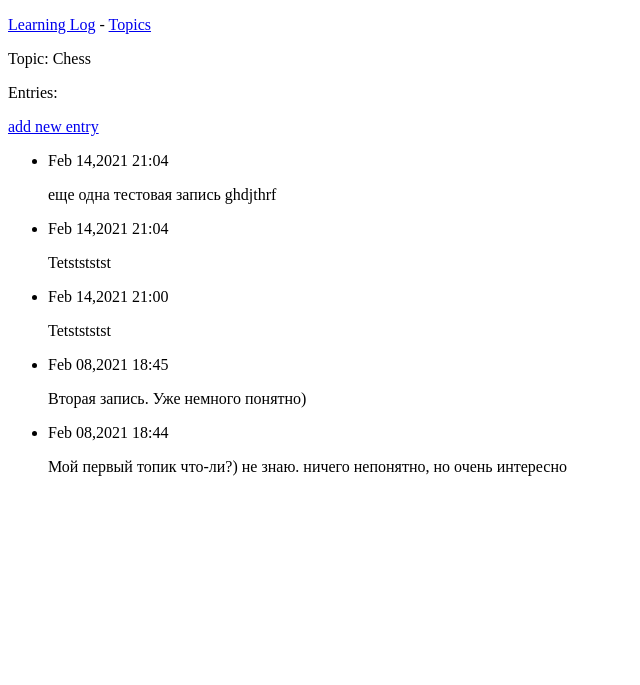
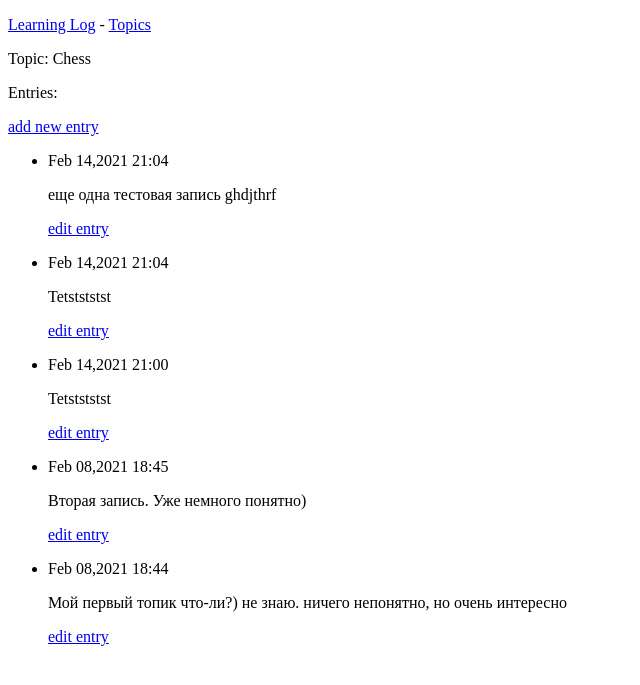
Before and after one commit to DinarSaygafarov/Learning_Log, a Django app: page /topics/1/ in a window 1280 px wide. Shown: the top 685 px of the page, without its empty margins (0-640 px from the left). Run offline with Django 3.2, Linux system fonts and the light colour scheme; data comes from the database, SQL or seed files in the repository; both versions use the stored data as it was after the commit.

Commit message:
Добавил возможность редактирования созданной записи

```diff
--- a/learning_log/learning_logs/templates/learning_logs/topic.html
+++ b/learning_log/learning_logs/templates/learning_logs/topic.html
@@ -17,6 +17,7 @@
     <li>
         <p>{{ entry.date_added|date:'M d,Y H:i' }}</p>
         <p>{{ entry.text|linebreaks }}</p>
+        <p><a href="{% url 'learning_logs:edit_entry' entry.id %}">edit entry</a></p>
     </li>
     {% empty %}
     <li>
--- a/learning_log/learning_logs/urls.py
+++ b/learning_log/learning_logs/urls.py
@@ -14,4 +14,6 @@ urlpatterns = [
     url(r'^new_topic/$', views.new_topic, name='new_topic'),
     # Страница для долбавления новой записи
     url(r'^new_entry/(?P<topic_id>\d+)/$', views.new_entry, name='new_entry'),
+    # Страница для редактирования записи
+    url(r'^edit_entry/(?P<entry_id>\d+)/$', views.edit_entry, name='edit_entry'),
 ]
--- a/learning_log/learning_logs/views.py
+++ b/learning_log/learning_logs/views.py
@@ -1,7 +1,7 @@
 from django.shortcuts import render
 from django.http import HttpResponseRedirect
 from django.urls import reverse
-from .models import Topic
+from .models import Topic, Entry
 from .forms import TopicForm, EntryForm
 # Create your views here.
 
@@ -52,3 +52,19 @@ def new_entry(request, topic_id):
         return HttpResponseRedirect(reverse('learning_logs:topic', args=[topic_id]))
     context = {'topic': topic, 'form': form}
     return render(request, 'learning_logs/new_entry.html', context)
+
+def edit_entry(request, entry_id):
+    '''Редактирует существующую запись'''
+    entry = Entry.objects.get(id=entry_id)
+    topic = entry.topic
+    if request.method != 'POST':
+        # Исходный запрос. форма заполняется данными текущей записи
+        form = EntryForm(instance=entry)
+    else:
+        # Отправка данных POST. обработоать данные
+        form = EntryForm(instance=entry, data=request.POST)
+        if form.is_valid():
+            form.save()
+        return HttpResponseRedirect(reverse('learning_logs:topic', args=[topic.id]))
+    context = {'entry': entry, 'topic': topic, 'form': form}
+    return render(request, 'learning_logs/edit_entry.html', context)
```
Also changed, not shown: learning_log/learning_logs/templates/learning_logs/edit_entry.html (renamed from learning_log/learning_logs/templates/learning_logs/new_entry.html, +4 -4 lines), learning_log/db.sqlite3.
